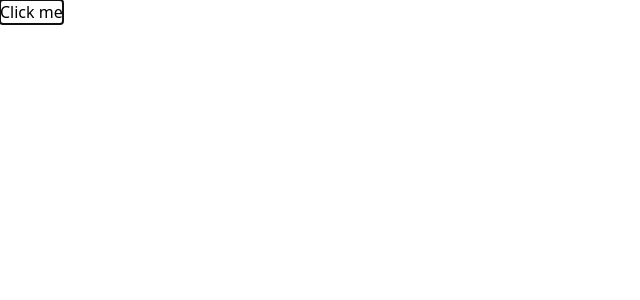
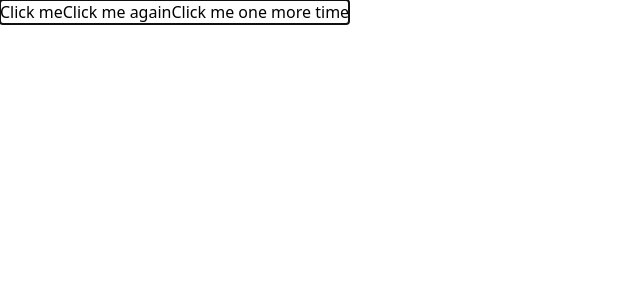
Before and after one commit to SCPassion/react-typescript-tutorial2, a React (Vite) app: page / in a window 1280 px wide. Shown: the top 300 px of the page, without its empty margins (0-640 px from the left). Built offline with nearby package versions, Linux system fonts and the light colour scheme.

Commit message:
Refactor Button component to include button text options and improve local storage handling

```diff
--- a/src/components/Button.tsx
+++ b/src/components/Button.tsx
@@ -1,6 +1,7 @@
 import React from "react"
 
 type Color = "red" | "blue" | "green" | "purple" // limited to these colors with union type
+type ButtonColor = "red" | "blue" | "green" | "purple" // limited to these colors with union type
 
 type ButtonProps = {
   //children: React.ReactNode; // this means it can be anything, but in this case it will be a string
@@ -24,8 +25,16 @@ type ReactButtonProps = React.ComponentPropsWithoutRef<"button"> // This will au
 
 type User = {
   name: string
-  age: number
+  id: number
 }
+
+type Guest = Omit<User, "name"> // this will remove the name property from the User type
+
+const buttonTextOptions = [
+  "Click me",
+  "Click me again",
+  "Click me one more time",
+] as const // this is now a readonly array, editting is not allowed
 
 export default function Button({
   backgroundColor,
@@ -39,6 +48,13 @@ export default function Button({
   count = 0,
   ...rest
 }: ButtonProps & ReactButtonProps) {
+  React.useEffect(() => {
+    const previousButtonColor = localStorage.getItem(
+      "buttonColor",
+    ) as ButtonColor // this will get the button color from local storage and cast it to ButtonColor type
+    // This to say, you know better than typescript, TS will cast the ouput to ButtonColor type
+  }, [])
+
   const ref = React.useRef<HTMLButtonElement>(null)
 
   const [number, setNumber] = React.useState(0)
@@ -56,7 +72,7 @@ export default function Button({
       ref={ref}
       {...rest}
     >
-      Click me
+      {buttonTextOptions.map((option) => option)}
     </button>
   )
 }
```
